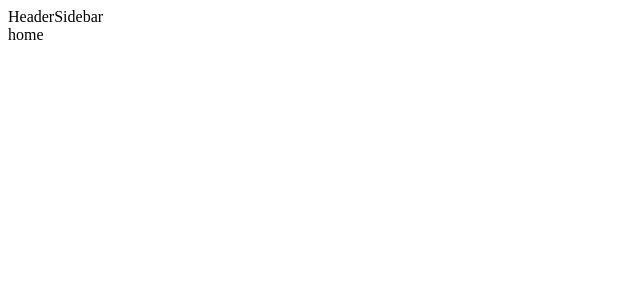
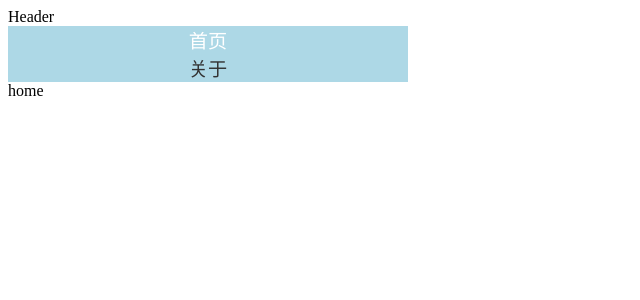
Before and after one commit to Bottle414/React-Admin, a React (Vite) app: page / in a window 1280 px wide. Shown: the top 300 px of the page, without its empty margins (0-640 px from the left). Built offline with nearby package versions, Linux system fonts and the light colour scheme.

Commit message:
feat: add dynamic  sidebar generate from routes meta

```diff
--- a/src/layout/sidebar/Sidebar.css
+++ b/src/layout/sidebar/Sidebar.css
@@ -0,0 +1,28 @@
+:root {
+    --sidebar-bg: lightblue;
+    --sidebar-color: #333;
+    --sidebar-active-color: #FFF;
+
+    --sidebar-font-size: 1.2rem;
+
+    --sidebar-width: 400px;
+}
+
+.sidebar {
+    display: flex;
+    flex-direction: column;
+    align-items: center;
+    width: var(--sidebar-width);
+    height: 100%;
+    background-color: var(--sidebar-bg);
+    font-size: var(--sidebar-font-size);
+
+    a {
+        color: var(--sidebar-color);
+        text-decoration: none;
+    }
+
+    a.active {
+        color: var(--sidebar-active-color);
+    }
+}
--- a/src/layout/sidebar/Sidebar.tsx
+++ b/src/layout/sidebar/Sidebar.tsx
@@ -1,7 +1,27 @@
-export function Sidebar(){
+import router, { RoutesWithMeta } from '../../router'
+import { NavLink } from 'react-router-dom'
+import './Sidebar.css'
+
+export function Sidebar() {
+    const secondryRoutes = router.routes[0].children
+    if (!secondryRoutes) return null
+
+    const renderSidebar = (routes: RoutesWithMeta) => {
+        return routes.map((route) => (
+            <div key={route.id || route.path}>
+                <NavLink to={route.path || '/'}>{route.meta.title}</NavLink>
+                {route.children && (
+                    <div className="sidebar-children">
+                        {renderSidebar(route.children as RoutesWithMeta)}
+                    </div>
+                )}
+            </div>
+        ))
+    }
+
     return (
-        <>
-            Sidebar
-        </>
+        <div className="sidebar">
+            {renderSidebar(secondryRoutes as RoutesWithMeta)}
+        </div>
     )
 }
```
